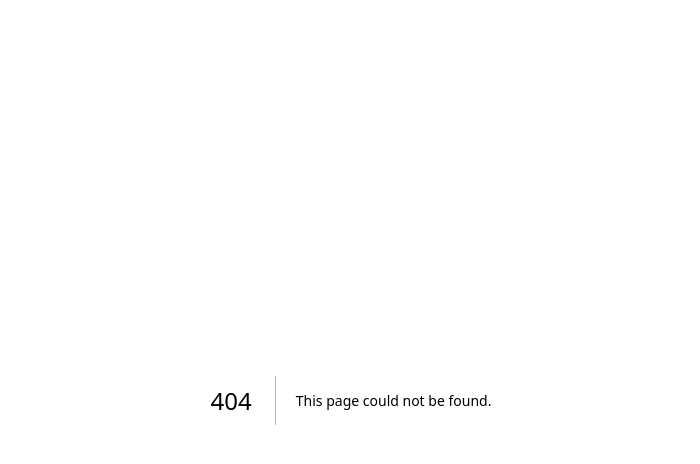
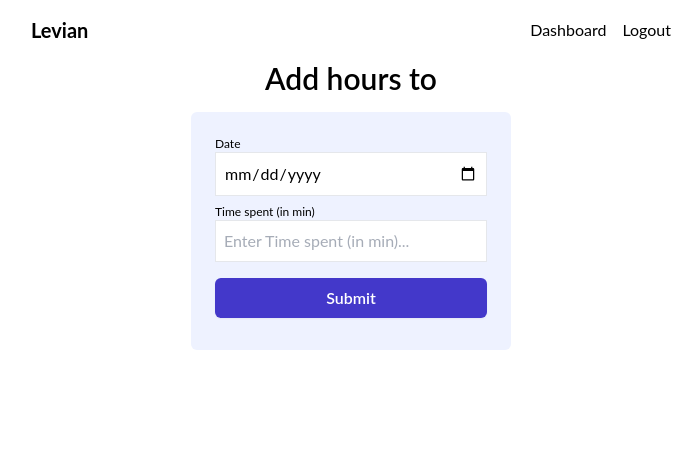
Before and after one commit to erischon/levian-frontend, a Next.js app: page /hours/create/1 in a window 1280 px wide. Before the commit this address had no page. Shown: the top 464 px of the page, without its empty margins (289-989 px from the left). Built offline with nearby package versions, Linux system fonts and the light colour scheme; no server answers.

Commit message:
create hours

```diff
--- /dev/null
+++ b/src/app/(dashboard)/(routes)/hours/create/[id]/page.tsx
@@ -0,0 +1,39 @@
+"use client";
+
+import useSWR from "swr";
+
+import { CreateHoursForm } from "@/components/ProjectForm";
+import { apiRoutes } from "@/utils/apiRoutes";
+
+const fetcher = (args: any) => fetch(args).then((res) => res.json());
+
+/**
+ * @description CreateHoursPage component, used to create a new task
+ * @version 1.0.0
+ */
+function CreateHoursPage({ params }: { params: { id: string } }) {
+  const { tasksRoute, hoursRoute } = apiRoutes;
+
+  const {
+    data: taskData,
+    error: projectError,
+    isLoading: projectIsLoading,
+  } = useSWR(
+    `${process.env.NEXT_PUBLIC_API_URI}${tasksRoute.get}${params?.id}`,
+    fetcher
+  );
+
+  return (
+    <>
+      <main className="w-[90%] sm:w-1/2 mx-auto">
+        <h1 className="flex flex-col text-3xl font-semibold text-center mb-4">
+          Add hours to
+          <span className="font-medium">{taskData?.name}</span>
+        </h1>
+
+        <CreateHoursForm taskId={params?.id} postRoute={hoursRoute.post} />
+      </main>
+    </>
+  );
+}
+export default CreateHoursPage;
--- a/src/app/(dashboard)/(routes)/project/[id]/page.tsx
+++ b/src/app/(dashboard)/(routes)/project/[id]/page.tsx
@@ -94,6 +94,9 @@ const ProjectDetailPage = ({ params }: { params: { id: string } }) => {
                 <span>{task.name}</span>
                 <span>{task.user.name}</span>
                 <span>{task.status}</span>
+                <span>
+                  <Link href={`/hours/create/${task._id}`}>Hours</Link>
+                </span>
               </li>
             ))}
           </ul>
--- /dev/null
+++ b/src/components/ProjectForm/CreateHoursForm.tsx
@@ -0,0 +1,72 @@
+"use client";
+
+import { useForm } from "react-hook-form";
+
+import FormRow from "./FormRow";
+import Button from "../Button";
+
+/**
+ * @description CreateHoursForm component, used to create a new time spent
+ * @version 1.0.0
+ */
+function CreateHoursForm({
+  taskId,
+  postRoute,
+}: {
+  taskId: string;
+  postRoute: any;
+}) {
+  const form = useForm();
+
+  const { register, control, handleSubmit, formState } = form;
+  const { errors } = formState;
+
+  const onSubmit = async (data: any) => {
+    data.task = taskId;
+
+    try {
+      await fetch(`${process.env.NEXT_PUBLIC_API_URI}${postRoute}`, {
+        method: "POST",
+        headers: {
+          "Content-Type": "application/json",
+        },
+        body: JSON.stringify(data),
+      });
+
+      form.reset();
+    } catch (error) {
+      console.log("", error);
+    }
+  };
+
+  return (
+    <>
+      <form
+        className="flex flex-col w-full sm:max-w-xl px-6 py-6 mx-auto mb-6 bg-indigo-50 rounded-md"
+        onSubmit={handleSubmit(onSubmit)}
+      >
+        <FormRow
+          label="Date"
+          type="date"
+          name="date"
+          register={register}
+          errors={errors}
+          required={{ value: true, message: "Date is required" }}
+        />
+
+        <FormRow
+          label="Time spent (in min)"
+          type="number"
+          name="hours"
+          register={register}
+          required={{ value: true, message: "Time spent is required" }}
+          errors={errors}
+        />
+
+        <Button>Submit</Button>
+      </form>
+    </>
+  );
+}
+
+export default CreateHoursForm;
--- a/src/components/ProjectForm/index.tsx
+++ b/src/components/ProjectForm/index.tsx
@@ -1,5 +1,11 @@
 import CreateProjectForm from "./CreateProjectForm";
 import CreateCustomerForm from "./CreateCustomerForm";
 import CreateTaskForm from "./CreateTaskForm";
+import CreateHoursForm from "./CreateHoursForm";
 
-export { CreateProjectForm, CreateCustomerForm, CreateTaskForm };
+export {
+  CreateProjectForm,
+  CreateCustomerForm,
+  CreateTaskForm,
+  CreateHoursForm,
+};
--- /dev/null
+++ b/src/utils/apiRoutes.ts
@@ -0,0 +1,8 @@
+export const apiRoutes = {
+  tasksRoute: {
+    get: "/api/tasks/",
+  },
+  hoursRoute: {
+    post: "/api/hours/",
+  },
+};
```
